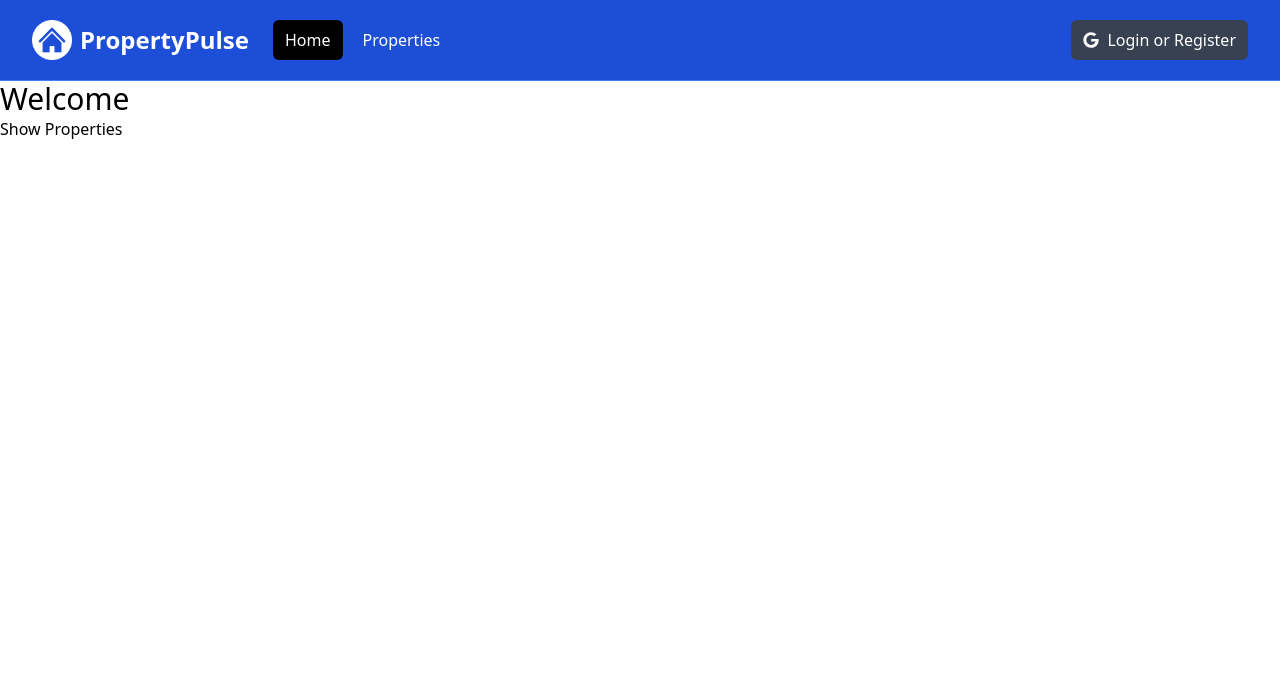
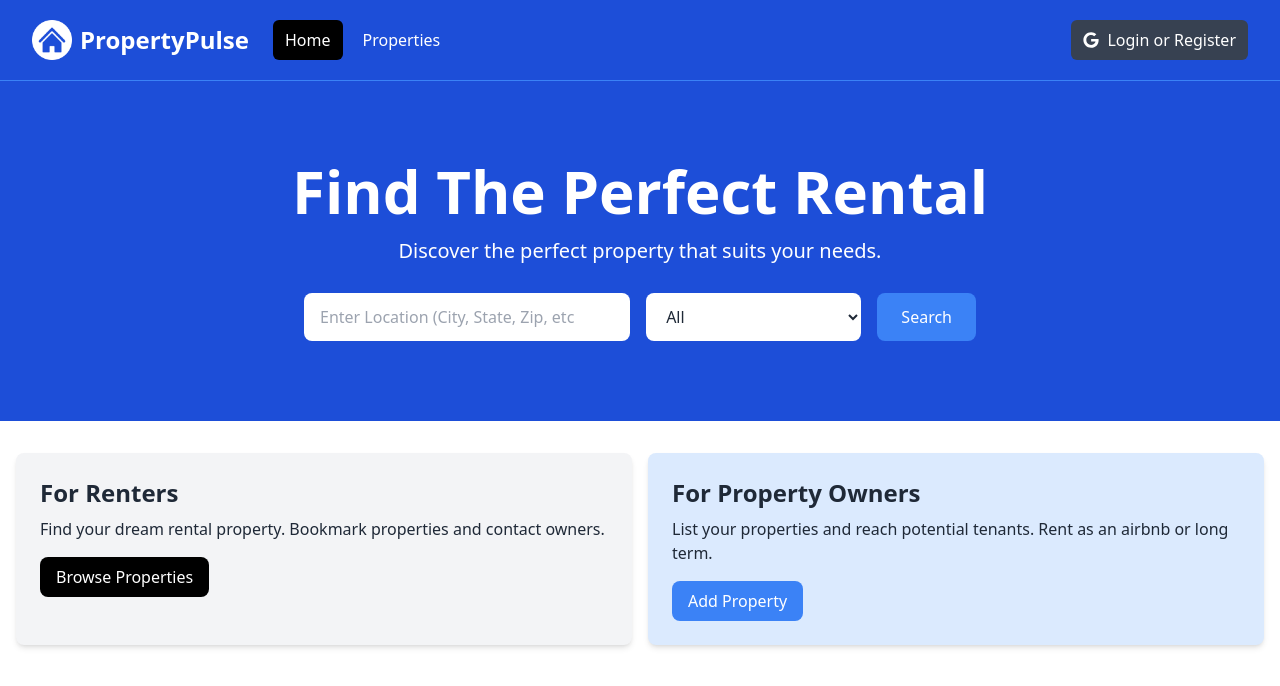
Before and after one commit to xaviguasch/alta-haus-app, a Next.js app: page / in a window 1280 px wide. Shown: the top 686 px of the page. Built offline with nearby package versions, Linux system fonts and the light colour scheme.

Commit message:
added and configured InfoBox and InfoBoxes component

```diff
--- a/app/page.jsx
+++ b/app/page.jsx
@@ -1,11 +1,12 @@
-import Link from 'next/link'
+import Hero from '@/components/Hero'
+import InfoBoxes from '@/components/InfoBoxes'
 
 const HomePage = () => {
   return (
-    <div>
-      <h1 className='text-3xl'>Welcome</h1>
-      <Link href='/properties'>Show Properties</Link>
-    </div>
+    <>
+      <Hero />
+      <InfoBoxes />
+    </>
   )
 }
 
--- /dev/null
+++ b/components/Hero.jsx
@@ -0,0 +1,55 @@
+const Hero = () => {
+  return (
+    <section className='bg-blue-700 py-20 mb-4'>
+      <div className='max-w-7xl mx-auto px-4 sm:px-6 lg:px-8 flex flex-col items-center'>
+        <div className='text-center'>
+          <h1 className='text-4xl font-extrabold text-white sm:text-5xl md:text-6xl'>
+            Find The Perfect Rental
+          </h1>
+          <p className='my-4 text-xl text-white'>
+            Discover the perfect property that suits your needs.
+          </p>
+        </div>
+        <form className='mt-3 mx-auto max-w-2xl w-full flex flex-col md:flex-row items-center'>
+          <div className='w-full md:w-3/5 md:pr-2 mb-4 md:mb-0'>
+            <label htmlFor='location' className='sr-only'>
+              Location
+            </label>
+            <input
+              type='text'
+              id='location'
+              placeholder='Enter Location (City, State, Zip, etc'
+              className='w-full px-4 py-3 rounded-lg bg-white text-gray-800 focus:outline-none focus:ring focus:ring-blue-500'
+            />
+          </div>
+          <div className='w-full md:w-2/5 md:pl-2'>
+            <label htmlFor='property-type' className='sr-only'>
+              Property Type
+            </label>
+            <select
+              id='property-type'
+              className='w-full px-4 py-3 rounded-lg bg-white text-gray-800 focus:outline-none focus:ring focus:ring-blue-500'
+            >
+              <option value='All'>All</option>
+              <option value='Apartment'>Apartment</option>
+              <option value='Studio'>Studio</option>
+              <option value='Condo'>Condo</option>
+              <option value='House'>House</option>
+              <option value='Cabin Or Cottage'>Cabin or Cottage</option>
+              <option value='Loft'>Loft</option>
+              <option value='Room'>Room</option>
+              <option value='Other'>Other</option>
+            </select>
+          </div>
+          <button
+            type='submit'
+            className='md:ml-4 mt-4 md:mt-0 w-full md:w-auto px-6 py-3 rounded-lg bg-blue-500 text-white hover:bg-blue-600 focus:outline-none focus:ring focus:ring-blue-500'
+          >
+            Search
+          </button>
+        </form>
+      </div>
+    </section>
+  )
+}
+export default Hero
--- /dev/null
+++ b/components/InfoBox.jsx
@@ -0,0 +1,24 @@
+import React from 'react'
+
+const InfoBox = ({
+  heading,
+  backgroundColor = 'bg-gray-100',
+  textColor = 'text-gray-800',
+  buttonInfo,
+  children,
+}) => {
+  return (
+    <div className={`${backgroundColor} p-6 rounded-lg shadow-md`}>
+      <h2 className={`${textColor} text-2xl font-bold`}>{heading}</h2>
+      <p className={`${textColor} mt-2 mb-4`}>{children}</p>
+      <a
+        href={buttonInfo.link}
+        className={`inline-block ${buttonInfo.backgroundColor} text-white rounded-lg px-4 py-2 hover:opacity-80`}
+      >
+        {buttonInfo.text}
+      </a>
+    </div>
+  )
+}
+
+export default InfoBox
--- /dev/null
+++ b/components/InfoBoxes.jsx
@@ -0,0 +1,38 @@
+import InfoBox from './InfoBox'
+
+const InfoBoxes = () => {
+  return (
+    <section>
+      <div className='container-xl lg:container m-auto'>
+        <div className='grid grid-cols-1 md:grid-cols-2 gap-4 p-4 rounded-lg'>
+          <InfoBox
+            heading='For Renters'
+            backgroundColor='bg-gray-100'
+            buttonInfo={{
+              text: 'Browse Properties',
+              link: '/properties',
+              backgroundColor: 'bg-black',
+            }}
+          >
+            Find your dream rental property. Bookmark properties and contact owners.
+          </InfoBox>
+
+          <InfoBox
+            heading='For Property Owners'
+            backgroundColor='bg-blue-100'
+            buttonInfo={{
+              text: 'Add Property',
+              link: '/properties/add',
+              backgroundColor: 'bg-blue-500',
+            }}
+          >
+            List your properties and reach potential tenants. Rent as an airbnb or long
+            term.
+          </InfoBox>
+        </div>
+      </div>
+    </section>
+  )
+}
+
+export default InfoBoxes
```
